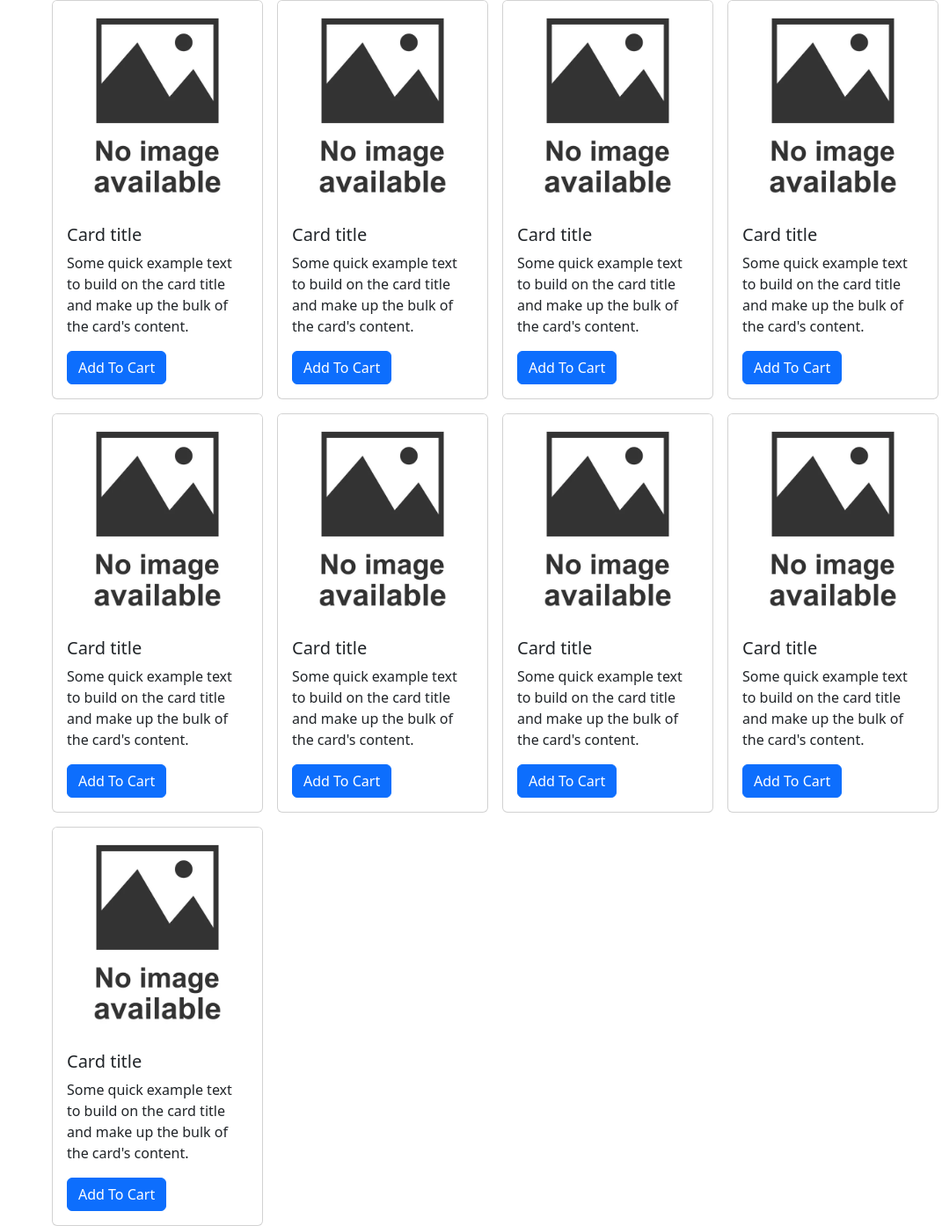
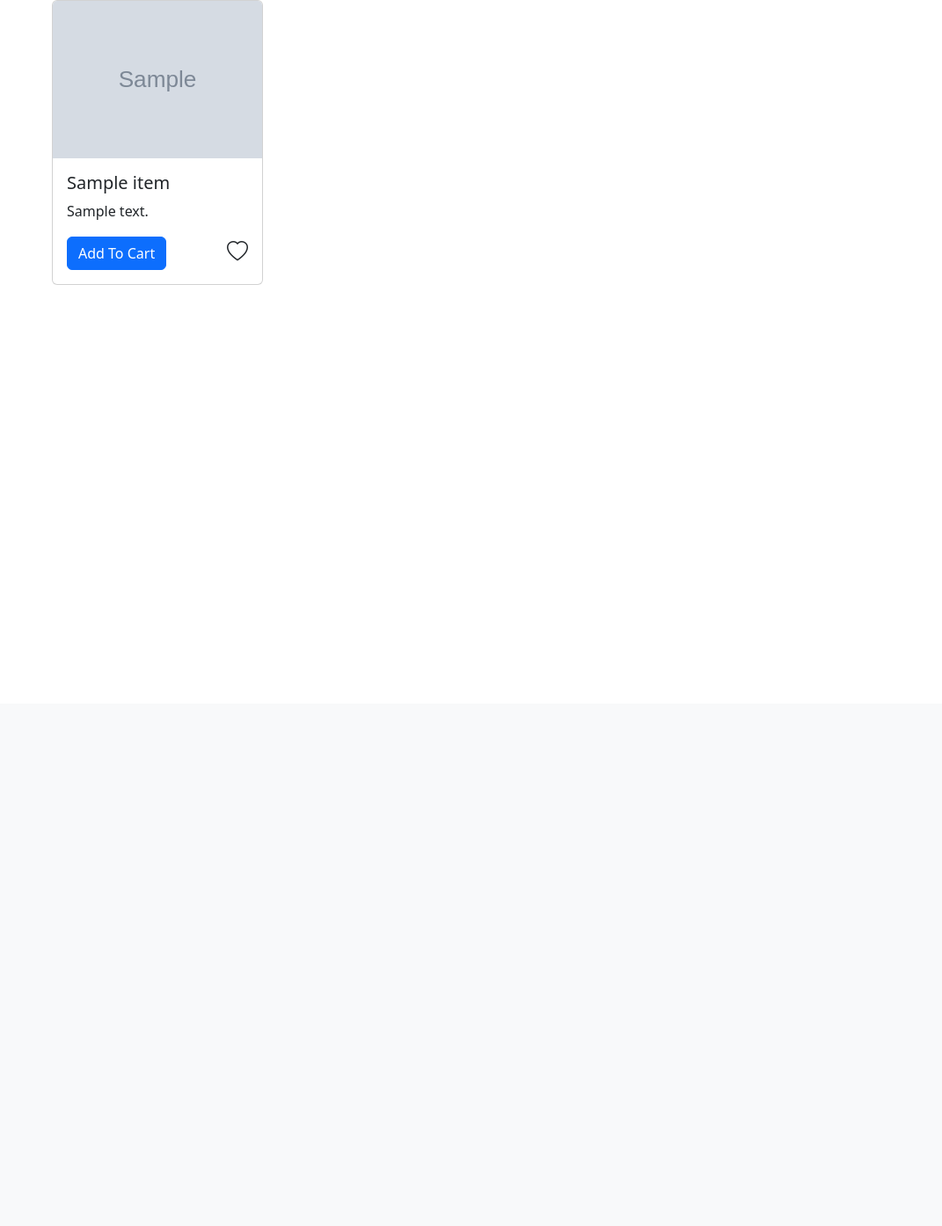
Before and after one commit to AriManjikian/finalproject, a Flask app: template templates/home.html in a window 1280 px wide; the page is wider, and only the part inside the window is pictured. Shown: the part 54-1448 px from the top of that part at 88% size, without its empty margins (209-1280 px from the left). After the commit the page ends 378 px from the top of that part, so only its background shows below. Run offline with Flask 3, Linux system fonts and the light colour scheme; the template is opened without the code that fills it: most values are stand-ins (such as "Sample title", 1, 10 or a date in 2020); grey boxes marked "Sample" are stand-in pictures; some libraries are stand-ins or nearby versions.

Commit message:
items in home screen

```diff
--- a/app.py
+++ b/app.py
@@ -2,7 +2,7 @@ from flask import Flask, redirect, render_template, request, session, url_for, a
 from sqlalchemy import text
 from flask_session import Session
 from werkzeug.security import check_password_hash, generate_password_hash
-from database import login_required, get_user, insert_user
+from database import login_required, get_user, insert_user, get_items
 import stripe
 
 app = Flask(__name__)
@@ -21,7 +21,8 @@ Session(app)
 @app.route("/")
 @login_required
 def index():
-   return render_template("home.html")
+   items=get_items()
+   return render_template("home.html", items=items)
 
 
 #----------------
@@ -95,9 +96,6 @@ def logout():
     # Redirect user to login form
     return redirect("/")
 
-
-
-
 @app.route("/stripe_pay")
 def stripe_pay():
     items = []
--- a/static/main.js
+++ b/static/main.js
@@ -1,4 +1,5 @@
 const buttons = document.querySelectorAll('#checkout');
+const hearts = document.querySelectorAll("#heart")
 
 buttons.forEach(button =>{
     button.addEventListener('click', event => {
@@ -7,15 +8,20 @@ buttons.forEach(button =>{
         .then((data) => {
             var stripe = Stripe(data.checkout_public_key);
             stripe.redirectToCheckout({
-                // Make the id field from the Checkout Session creation API response
-                // available to this file, so you can provide it as parameter here
-                // instead of the {{CHECKOUT_SESSION_ID}} placeholder.
                 sessionId: data.checkout_session_id
             }).then(function (result) {
-                // If `redirectToCheckout` fails due to a browser or network
-                // error, display the localized error message to your customer
-                // using `result.error.message`.
             });
         })
     });
 })
+
+hearts.forEach(heart =>{
+    heart.addEventListener('click', (e) => {
+        if(heart.classList.contains("text-danger")){
+            heart.classList = "bi bi-heart"
+        }
+        else{
+            heart.classList = "bi bi-heart-fill text-danger"
+        }
+    })
+})
--- a/static/styles.css
+++ b/static/styles.css
@@ -10,7 +10,17 @@ body{
     flex-wrap: wrap;
     margin-left: 20%;
 }
-
+.card{
+    height: max-content;
+}
+.buttons{
+    display: flex;
+    font-size: 1.5rem;
+    justify-content: space-between;
+}
+#heart:hover{
+    opacity: 75%;
+}
 .form-container{
     display: flex;
     height: 100vh;
--- a/templates/home.html
+++ b/templates/home.html
@@ -2,77 +2,22 @@
 
 {% block cards %}
 <div class="container">
-    <div class="card" style="width: 15rem;">
-    <img src="/static/img.jpg" class="card-img-top" alt="...">
-    <div class="card-body">
-      <h5 class="card-title">Card title</h5>
-      <p class="card-text">Some quick example text to build on the card title and make up the bulk of the card's content.</p>
-      <button class="btn btn-primary" type="button" data-bs-toggle="offcanvas" data-bs-target="#offcanvasExample" aria-controls="offcanvasExample">Add To Cart</button>
+      {% for item in items %}
+      <div class="card" style="width: 15rem;">
+        <img src="/static/{{item.photo}}" class="card-img-top" alt="...">
+        <div class="card-body">
+          <h5 class="card-title">{{item.item_name}}</h5>
+          <p class="card-text">{{item.item_description}}</p>
+          <div class="buttons">
+            <form action="/added_to_cart" method="post">
+              <button class="btn btn-primary" type="button" data-bs-toggle="offcanvas" name="ID FROM JINJA" data-bs-target="#offcanvasExample" aria-controls="offcanvasExample">Add To Cart</button>
+            </form>
+            <form action="/favorite" method="post">
+              <i class="bi bi-heart fa-9x" name="ID FROM JINJA" id="heart"></i>
+            </form>
+          </div>
+        </div>
+      </div>
+      {% endfor %}
     </div>
-</div>
-<div class="card" style="width: 15rem;">
-    <img src="/static/img.jpg" class="card-img-top" alt="...">
-    <div class="card-body">
-      <h5 class="card-title">Card title</h5>
-      <p class="card-text">Some quick example text to build on the card title and make up the bulk of the card's content.</p>
-      <button class="btn btn-primary" type="button" data-bs-toggle="offcanvas" data-bs-target="#offcanvasExample" aria-controls="offcanvasExample">Add To Cart</button>
-    </div>
-</div>
-<div class="card" style="width: 15rem;">
-    <img src="/static/img.jpg" class="card-img-top" alt="...">
-    <div class="card-body">
-      <h5 class="card-title">Card title</h5>
-      <p class="card-text">Some quick example text to build on the card title and make up the bulk of the card's content.</p>
-      <button class="btn btn-primary" type="button" data-bs-toggle="offcanvas" data-bs-target="#offcanvasExample" aria-controls="offcanvasExample">Add To Cart</button>
-    </div>
-</div>
-<div class="card" style="width: 15rem;">
-    <img src="/static/img.jpg" class="card-img-top" alt="...">
-    <div class="card-body">
-      <h5 class="card-title">Card title</h5>
-      <p class="card-text">Some quick example text to build on the card title and make up the bulk of the card's content.</p>
-      <button class="btn btn-primary" type="button" data-bs-toggle="offcanvas" data-bs-target="#offcanvasExample" aria-controls="offcanvasExample">Add To Cart</button>
-    </div>
-</div>
-<div class="card" style="width: 15rem;">
-    <img src="/static/img.jpg" class="card-img-top" alt="...">
-    <div class="card-body">
-      <h5 class="card-title">Card title</h5>
-      <p class="card-text">Some quick example text to build on the card title and make up the bulk of the card's content.</p>
-      <button class="btn btn-primary" type="button" data-bs-toggle="offcanvas" data-bs-target="#offcanvasExample" aria-controls="offcanvasExample">Add To Cart</button>
-    </div>
-</div>
-<div class="card" style="width: 15rem;">
-    <img src="/static/img.jpg" class="card-img-top" alt="...">
-    <div class="card-body">
-      <h5 class="card-title">Card title</h5>
-      <p class="card-text">Some quick example text to build on the card title and make up the bulk of the card's content.</p>
-      <button class="btn btn-primary" type="button" data-bs-toggle="offcanvas" data-bs-target="#offcanvasExample" aria-controls="offcanvasExample">Add To Cart</button>
-    </div>
-</div>
-<div class="card" style="width: 15rem;">
-    <img src="/static/img.jpg" class="card-img-top" alt="...">
-    <div class="card-body">
-      <h5 class="card-title">Card title</h5>
-      <p class="card-text">Some quick example text to build on the card title and make up the bulk of the card's content.</p>
-      <button class="btn btn-primary" type="button" data-bs-toggle="offcanvas" data-bs-target="#offcanvasExample" aria-controls="offcanvasExample">Add To Cart</button>
-    </div>
-</div>
-<div class="card" style="width: 15rem;">
-    <img src="/static/img.jpg" class="card-img-top" alt="...">
-    <div class="card-body">
-      <h5 class="card-title">Card title</h5>
-      <p class="card-text">Some quick example text to build on the card title and make up the bulk of the card's content.</p>
-      <button class="btn btn-primary" type="button" data-bs-toggle="offcanvas" data-bs-target="#offcanvasExample" aria-controls="offcanvasExample">Add To Cart</button>
-    </div>
-</div>
-<div class="card" style="width: 15rem;">
-    <img src="/static/img.jpg" class="card-img-top" alt="...">
-    <div class="card-body">
-        <h5 class="card-title">Card title</h5>
-        <p class="card-text">Some quick example text to build on the card title and make up the bulk of the card's content.</p>
-      <button class="btn btn-primary" type="button" data-bs-toggle="offcanvas" data-bs-target="#offcanvasExample" aria-controls="offcanvasExample">Add To Cart</button>
-    </div>
-</div>
-</div>
 {% endblock %}
--- a/templates/layout.html
+++ b/templates/layout.html
@@ -7,6 +7,7 @@
   <link href="https://cdn.jsdelivr.net/npm/bootstrap@5.2.3/dist/css/bootstrap.min.css" rel="stylesheet" integrity="sha384-rbsA2VBKQhggwzxH7pPCaAqO46MgnOM80zW1RWuH61DGLwZJEdK2Kadq2F9CUG65" crossorigin="anonymous">
   <script src="https://cdn.jsdelivr.net/npm/bootstrap@5.2.3/dist/js/bootstrap.bundle.min.js" integrity="sha384-kenU1KFdBIe4zVF0s0G1M5b4hcpxyD9F7jL+jjXkk+Q2h455rYXK/7HAuoJl+0I4" crossorigin="anonymous" defer></script>
   <link rel="stylesheet" href="/static/styles.css">
+  <link rel="stylesheet" href="https://cdn.jsdelivr.net/npm/bootstrap-icons@1.10.5/font/bootstrap-icons.css">
   <title>Document</title>
 </head>
 <body>
@@ -15,7 +16,7 @@
           <div>
               <a class="navbar-brand">Navbar</a>
               <a class="navbar-brand" href="/logout">Logout</a>
-              <a class="navbar-brand">Fav</a>
+              <a class="navbar-brand" href="/favorites">Fav</a>
               <a class="navbar-brand" data-bs-toggle="offcanvas" data-bs-target="#offcanvasExample" aria-controls="offcanvasExample">Cart</a>
 
           </div>
@@ -31,10 +32,12 @@
 
     <div class="offcanvas offcanvas-start" tabindex="-1" id="offcanvasExample" aria-labelledby="offcanvasExampleLabel">
       <div class="offcanvas-header">
-        <h5 class="offcanvas-title" id="offcanvasExampleLabel">Offcanvas</h5>
+        <h5 class="offcanvas-title" id="offcanvasExampleLabel">Shopping Cart</h5>
         <button type="button" class="btn-close" data-bs-dismiss="offcanvas" aria-label="Close"></button>
       </div>
       <div class="offcanvas-body">
+        <!-- Cart items jinja -->
+        <!-- Total Amount Here-->
           <button class="btn btn-secondary" id="checkout" type="button">
             Checkout
           </button>
```
Also changed, not shown: database.py (+16 -0 lines), templates/favorite.html (added, +7 -0 lines), templates/cart.html (added), templates/error.html (deleted), templates/index.html (deleted), 2 other files.
